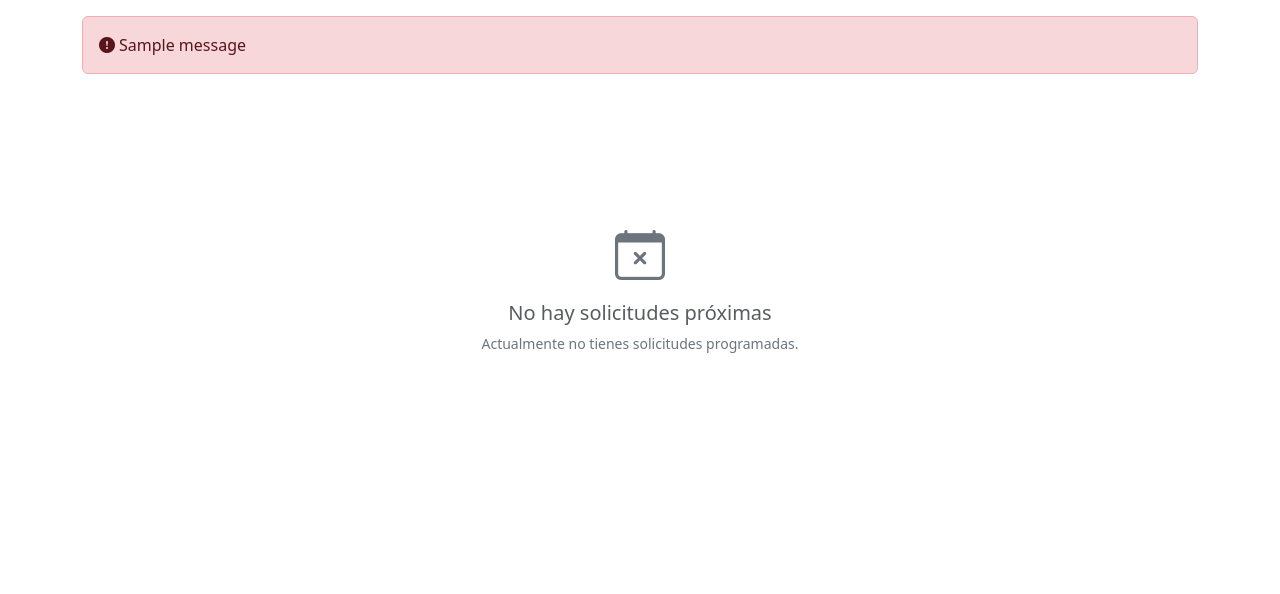
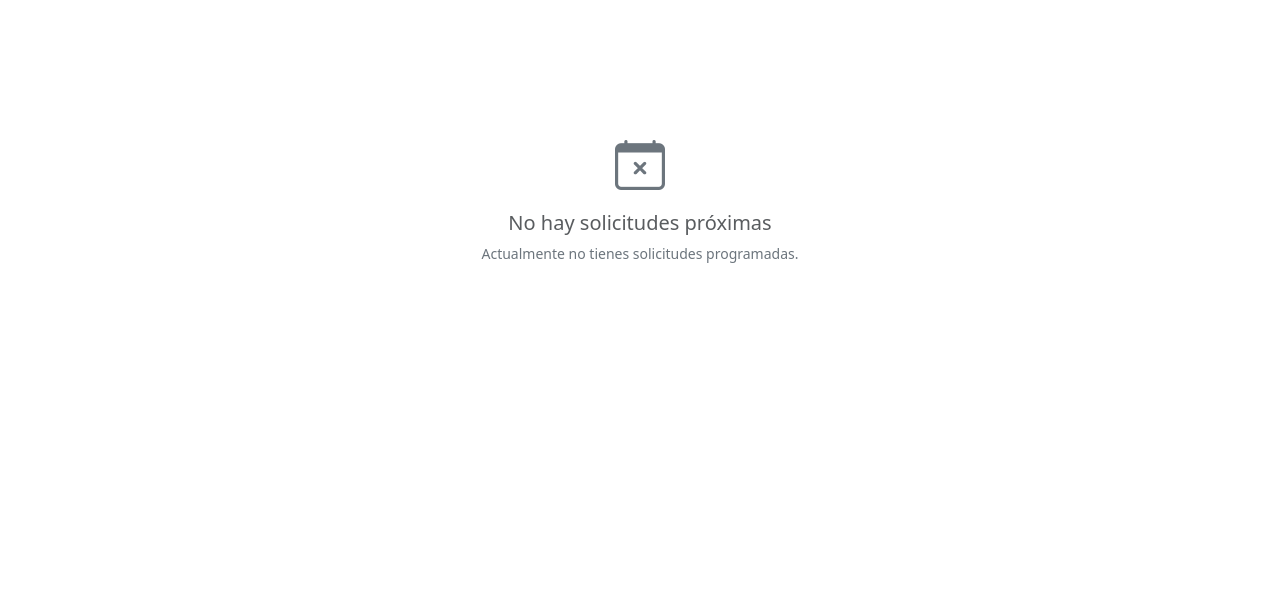
Before and after one commit to Galindo-lab/prestamos, a Django app: page /reports/ in a window 1280 px wide. Shown: the part 56-650 px from the top of the page. Run offline with Django 5.2, Linux system fonts and the light colour scheme; a user stored in the database is signed in; tables that the repository leaves empty hold one stand-in row (values such as "Sample post"); one stand-in notice (Sample message) is shown; some libraries are stand-ins or nearby versions.

Commit message:
vistas actualizadas

```diff
--- a/templates/order_history_list.html
+++ b/templates/order_history_list.html
@@ -37,7 +37,7 @@
                 {% endif %}
               </div>
 
-              <span class="text-muted small">{{ order.created_at|date:'d/m/y' }}</span>
+             {#  <span class="text-muted small">{{ order.created_at|date:'d/m/y' }}</span> #}
             </a>
           {% endfor %}
 
--- a/templates/report_list.html
+++ b/templates/report_list.html
@@ -5,17 +5,12 @@
 {% endblock %}
 
 {% block content %}
-    <div class="container mt-3" style="margin-bottom: 6em;">
-        {# Mensajes de error #}
-        {% for message in messages %}
-            <div class="alert alert-danger d-flex align-items-center">
-                <i class="bi bi-exclamation-circle-fill"></i><span class="ps-1">{{ message }}</span>
-            </div>
-        {% endfor %}
+    <div class="container" style="margin-bottom: 6em;">
 
         {# Lista única de órdenes #}
-        <ul class="list-group list-group-flush">
+
         {% for order in orders %}
+            <ul class="list-group list-group-flush mt-3">
                 <a class="list-group-item list-group-item-action d-flex justify-content-between align-items-start"
                    href="{% url 'order_detail' order.pk %}">
                     <div class="me-auto">
@@ -28,8 +23,9 @@
                             {% endif %}
                         </span>
                     </div>
-                    <span class="text-muted small">{{ order.created_at|date:'d/m/y' }}</span>
+                    {# <span class="text-muted small">{{ order.created_at|date:'d/m/y' }}</span> #}
                 </a>
+            </ul>
         {% empty %}
 
             <div class="align-items-center justify-content-center" style="margin-top: 8em;">
@@ -41,7 +37,7 @@
             </div>
 
         {% endfor %}
-        </ul>
+
     </div>
 
     {# Barra inferior #}
```
Lines whose indentation alone changed are shown as unchanged.
